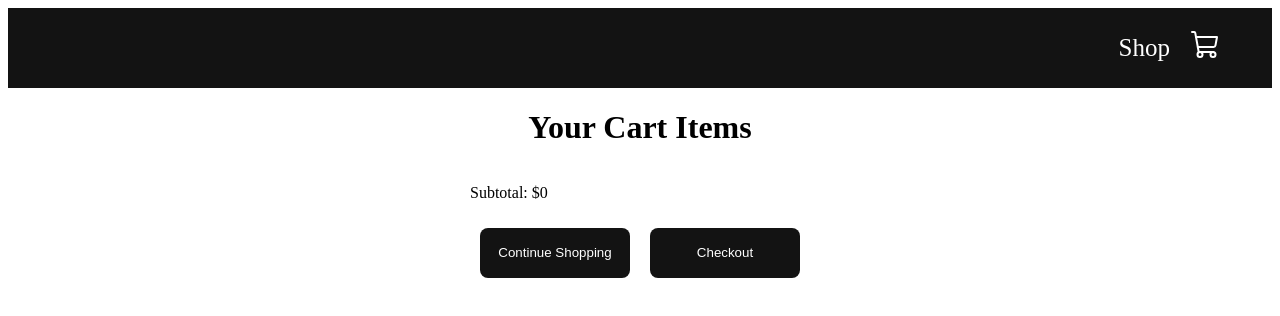
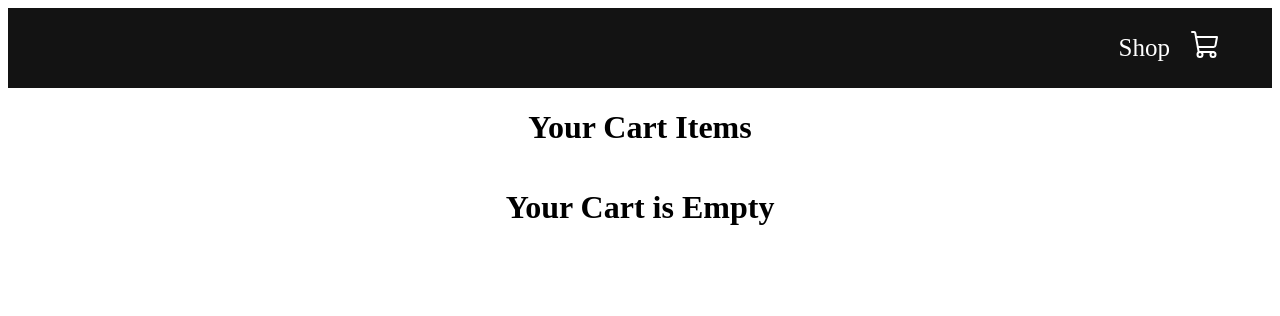
Before and after one commit to Raihanhn/Shopping_Cart, a React (Vite) app: page /cart in a window 1280 px wide. Shown: the top 316 px of the page. Built offline with nearby package versions, Linux system fonts and the light colour scheme.

Commit message:
6th commit

```diff
--- a/src/pages/cart/Cart.jsx
+++ b/src/pages/cart/Cart.jsx
@@ -28,11 +28,16 @@
         })}
       </div>
 
+      {totalAmount > 0 ? (
+
       <div className="checkout">
         <p> Subtotal: ${totalAmount} </p>
         <button onClick={() => navigate("/")}> Continue Shopping</button>
         <button> Checkout </button>
       </div>
+      ) : (
+        <h1> Your Cart is Empty</h1>
+        )}
 
     </div>
   )
```
